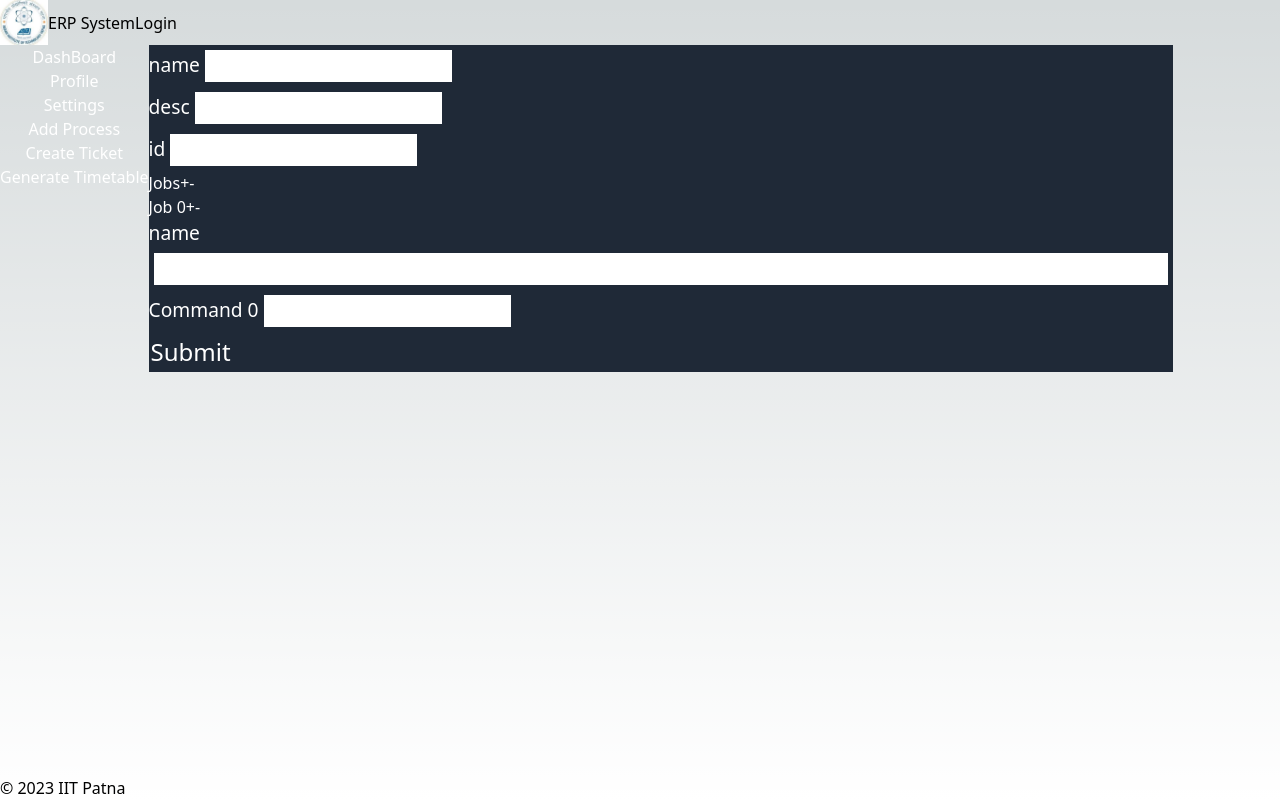
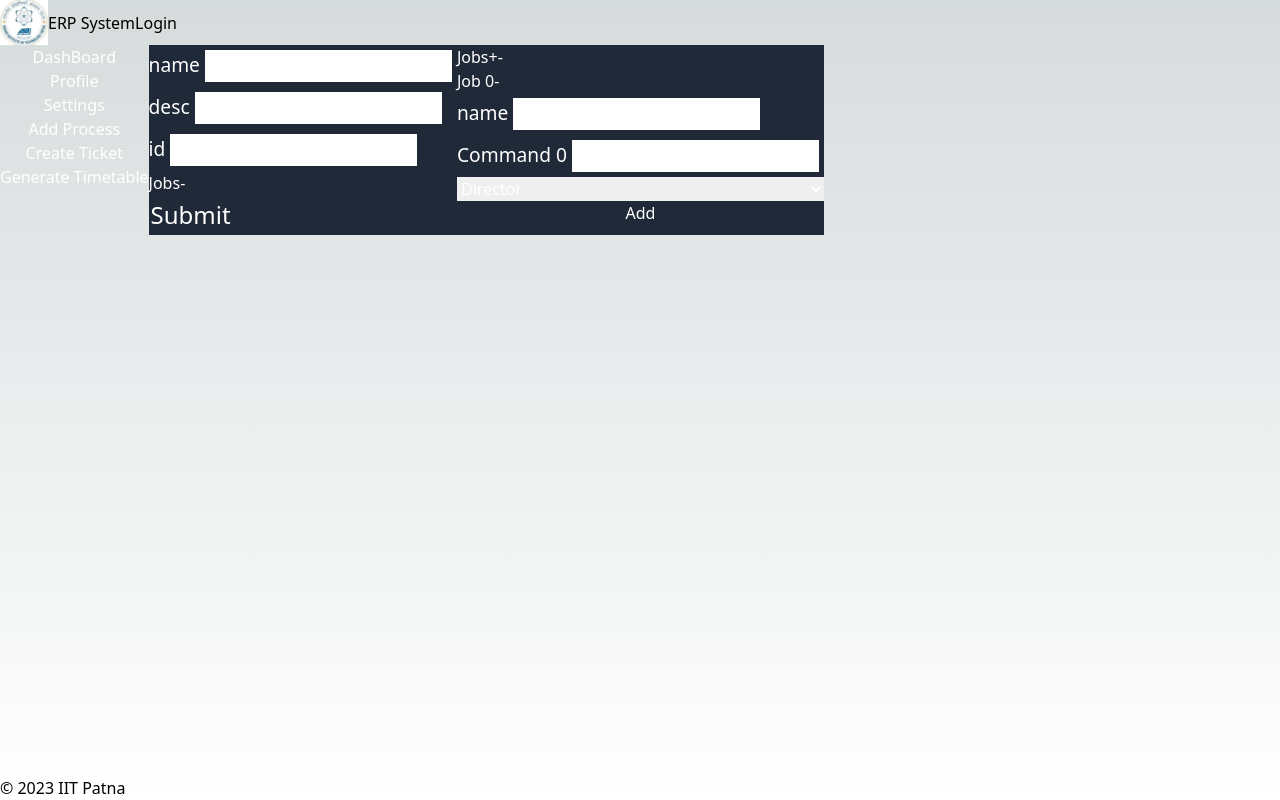
Before and after one commit to rheasan/erp_system, a Next.js app in the folder frontend/: page / in a window 1280 px wide. Both pictures are taken after a click on the button "Add Process". Built offline with nearby package versions, Linux system fonts and the light colour scheme.

Commit message:
jobs are added from different menu

```diff
--- a/frontend/src/Components/AddProcess.tsx
+++ b/frontend/src/Components/AddProcess.tsx
@@ -13,6 +13,7 @@ type Process = {
 };
 const AddProcess = () => {
 	const [jobs, setJobs] = useState<Job[]>([{ name: "", commands: [""] }]);
+	const [selectedJobs, setSelectedJobs] = useState<Job[]>([]);
 	const handleSubmit = (e: FormEvent<HTMLFormElement>) => {
 		e.preventDefault();
 		const form = e.target as HTMLFormElement;
@@ -40,19 +41,89 @@ const AddProcess = () => {
 		console.log(data);
 		console.log(parsed_data);
 	};
+	const addCommandToJob = () => {};
 
 	return (
-		<div className="p-4 bg-gray-800 text-white">
+		<div className="flex flex-row h-[510px]">
+			<div className="p-4 bg-gray-800 text-white w-1/2 overflow-y-scroll overscroll-none">
 				<form onSubmit={handleSubmit}>
 					<label htmlFor="name">name</label>
 					<input type="text" name="name" />
-				<br/>
+					<br />
 					<label htmlFor="desc">desc</label>
 					<input type="text" name="desc" />
-				<br/>
+					<br />
 					<label htmlFor="id">id</label>
 					<input type="text" name="id" />
-				<br/>
+					<br />
+					<div className="flex flex-row justify-around">
+						<p>Jobs</p>
+						<div
+							onClick={() => {
+								if (selectedJobs.length > 0) {
+									const new_jobs = [...selectedJobs];
+									new_jobs.pop();
+									setSelectedJobs(new_jobs);
+								}
+							}}
+						>
+							-
+						</div>
+					</div>
+					<div>
+						{selectedJobs.map((e, i) => {
+							return (
+								<div
+									key={i}
+									className="flex flex-col gap-0.5 border-black border-2 m-1 p-2"
+								>
+									<div className="flex flex-row justify-around">
+										<p>Job {i}</p>
+										<button
+											onClick={() => {
+												const new_jobs = [...selectedJobs];
+												new_jobs[i].commands.push("");
+												setSelectedJobs(new_jobs);
+											}}
+										>
+											Add Process
+										</button>
+										<button
+											onClick={() => {
+												if (selectedJobs[i].commands.length > 0) {
+													const new_jobs = [...selectedJobs];
+													new_jobs[i].commands.pop();
+													setSelectedJobs(new_jobs);
+												}
+											}}
+										>
+											Remove Process
+										</button>
+									</div>
+									<label htmlFor={`job${i}`}>name</label>
+									<input type="text" name={`job${i}`} />
+									{e.commands.map((command, i2) => {
+										return (
+											<div key={`${i}_${i2}`}>
+												<label htmlFor={`job${i}_command${i2}`}>
+													Command {i2}
+												</label>
+												<input
+													type="text"
+													name={`job${i}_command${i2}`}
+													defaultValue={command}
+												/>
+											</div>
+										);
+									})}
+								</div>
+							);
+						})}
+					</div>
+					<button type="submit">Submit</button>
+				</form>
+			</div>
+			<div className="p-4 bg-gray-800 text-white overflow-y-scroll overscroll-none w-1/2">
 				<div className="flex flex-row justify-around">
 					<p>Jobs</p>
 					<div
@@ -81,9 +152,10 @@ const AddProcess = () => {
 								key={i}
 								className="flex flex-col gap-0.5 border-black border-2 m-1 p-2"
 							>
+								<div>
 									<div className="flex flex-row justify-around">
 										<p>Job {i}</p>
-									<button
+										{/* <button
 											onClick={() => {
 												const new_jobs = [...jobs];
 												new_jobs[i].commands.push("");
@@ -91,7 +163,7 @@ const AddProcess = () => {
 											}}
 										>
 											+
-									</button>
+										</button> */}
 										<button
 											onClick={() => {
 												if (jobs[i].commands.length > 0) {
@@ -120,12 +192,25 @@ const AddProcess = () => {
 											</div>
 										);
 									})}
+									<select
+										id="Permissions"
+										className="text-black w-full"
+										onChange={(e) => {}}
+									>
+										<option value="Director">Director</option>
+										<option value="Adean">Adean</option>
+										<option value="HOD">HOD</option>
+										<option value="Admin">Admin</option>
+									</select>
+								</div>
+								<button className="text-green-500 border-solid border-2 border-green-500 hover:text-white hover:bg-green-500">
+									Add
+								</button>
 							</div>
 						);
 					})}
 				</div>
-				<button type="submit">Submit</button>
-			</form>
+			</div>
 		</div>
 	);
 };
--- a/frontend/src/app/globals.css
+++ b/frontend/src/app/globals.css
@@ -3,6 +3,7 @@
 @tailwind utilities;
 
 :root {
+	scrollbar-width: thin;
 	--foreground-rgb: 0, 0, 0;
 	--background-start-rgb: 214, 219, 220;
 	--background-end-rgb: 255, 255, 255;
@@ -42,7 +43,7 @@ form {
 
 input[type="text"] {
 	background-color: white;
-  color:black;
+	color: black;
 	height: 2em;
 	padding-inline: 0.5em;
 }
@@ -50,7 +51,7 @@ input[type="text"] {
 input {
 	margin: 5px;
 }
-button[type="submit"]{
+button[type="submit"] {
 	padding: 2px;
-  font-size:1.5em;
+	font-size: 1.5em;
 }
--- a/frontend/src/app/layout.tsx
+++ b/frontend/src/app/layout.tsx
@@ -13,7 +13,7 @@ export default function RootLayout({
 }) {
 	return (
 		<html lang="en">
-			<body className="h-full w-full p-0">{children}</body>
+			<body className="h-full w-full">{children}</body>
 		</html>
 	);
 }
```
Also changed, not shown: frontend/src/Components/Selection.tsx (added, +7 -0 lines), frontend/src/app/page.tsx (+6 -3 lines), 1 other file (tests, documents, lock files or other folders). Lines whose indentation alone changed are shown as unchanged.
